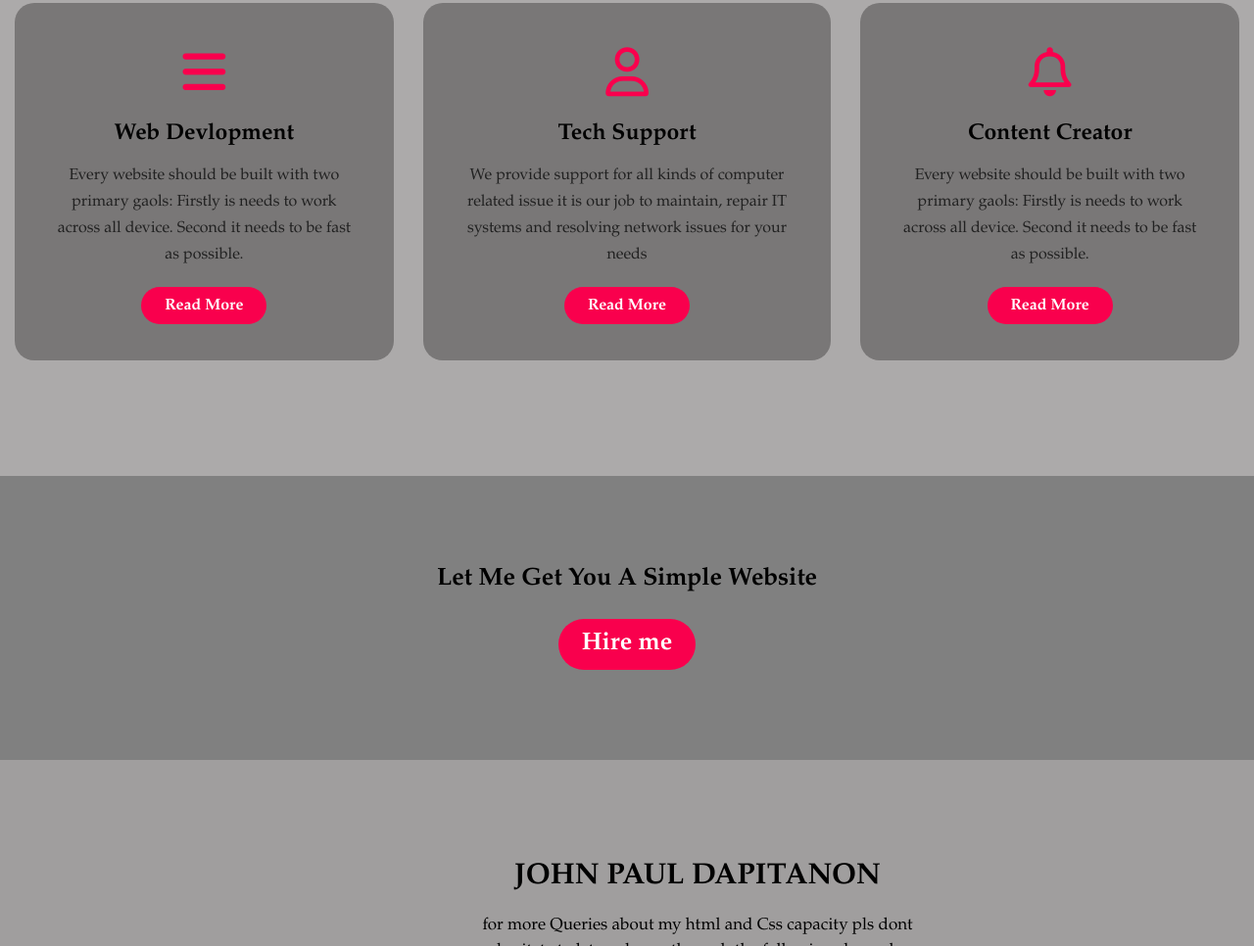
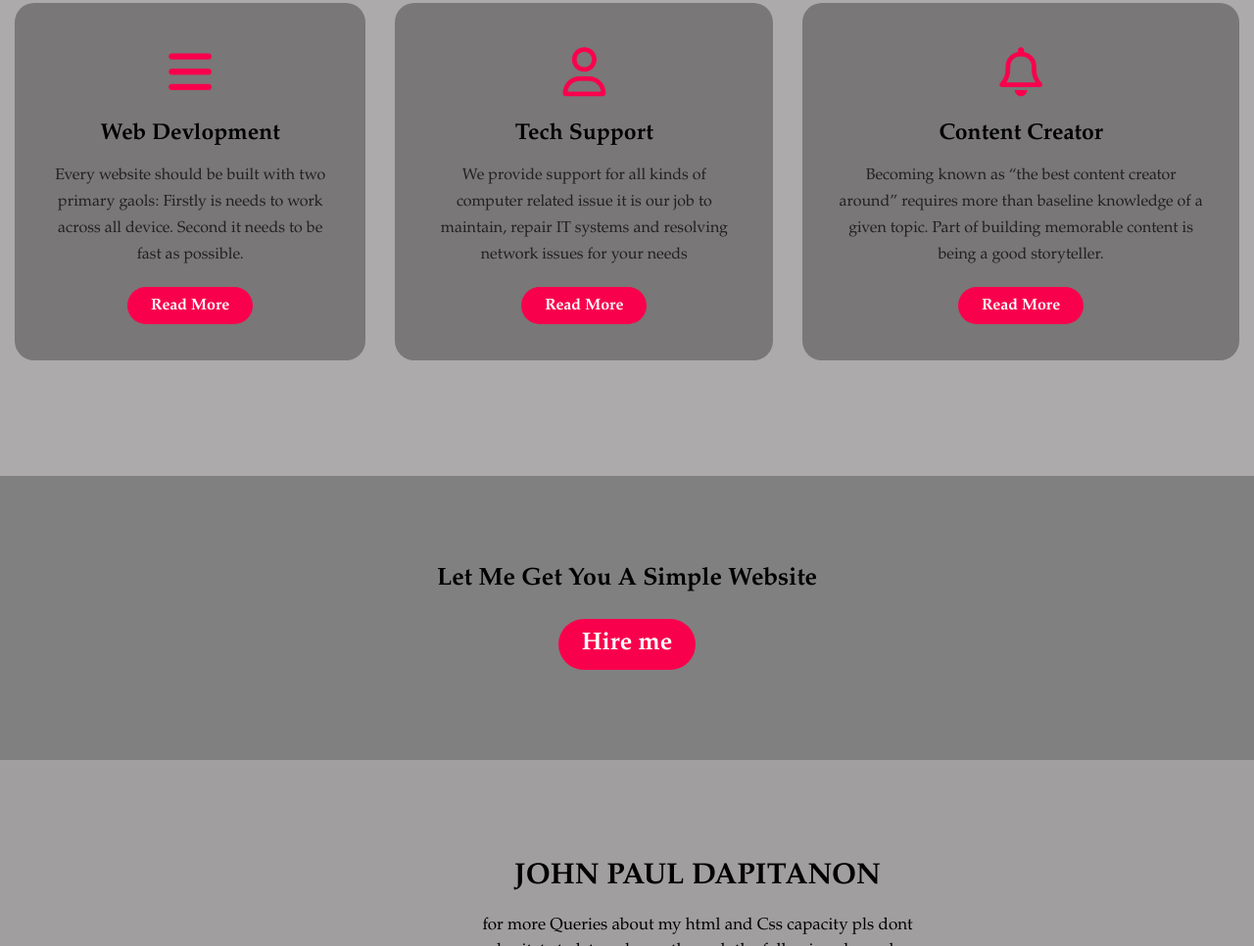
Before and after one commit to JohnPaulDapitanon/Portfolio, a plain HTML site: page index.html in a window 1280 px wide. Shown: the part 1961-2927 px from the top of the page at 98% size. Drawn offline with Linux system fonts and the light colour scheme.

Commit message:
Update index.html

```diff
--- a/index.html
+++ b/index.html
@@ -97,8 +97,9 @@
                 <i class="fa-regular fa-bell"></i>
                 <h5>Content Creator</h5>
                 <div class="pra">
-                    <p>Every website should be built with two primary gaols: Firstly is needs
-                        to work across all device. Second it needs to be fast as possible.
+                    <p>Becoming known as “the best content creator around” requires more than
+                        baseline knowledge of a given topic. Part of building memorable content is
+                        being a good storyteller.
                     </p>
                     <p style="text-align: center;">
                         <a class="button" href="#"> Read More</a>
```
